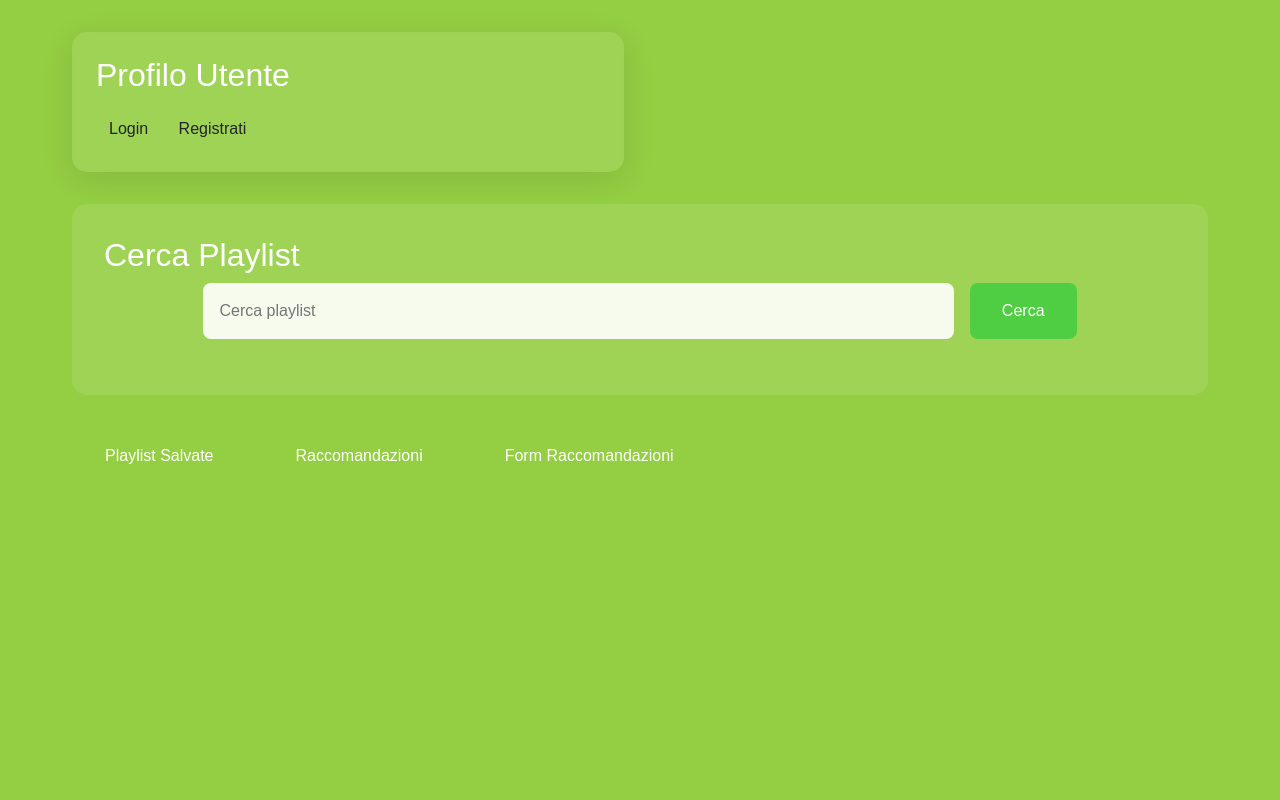
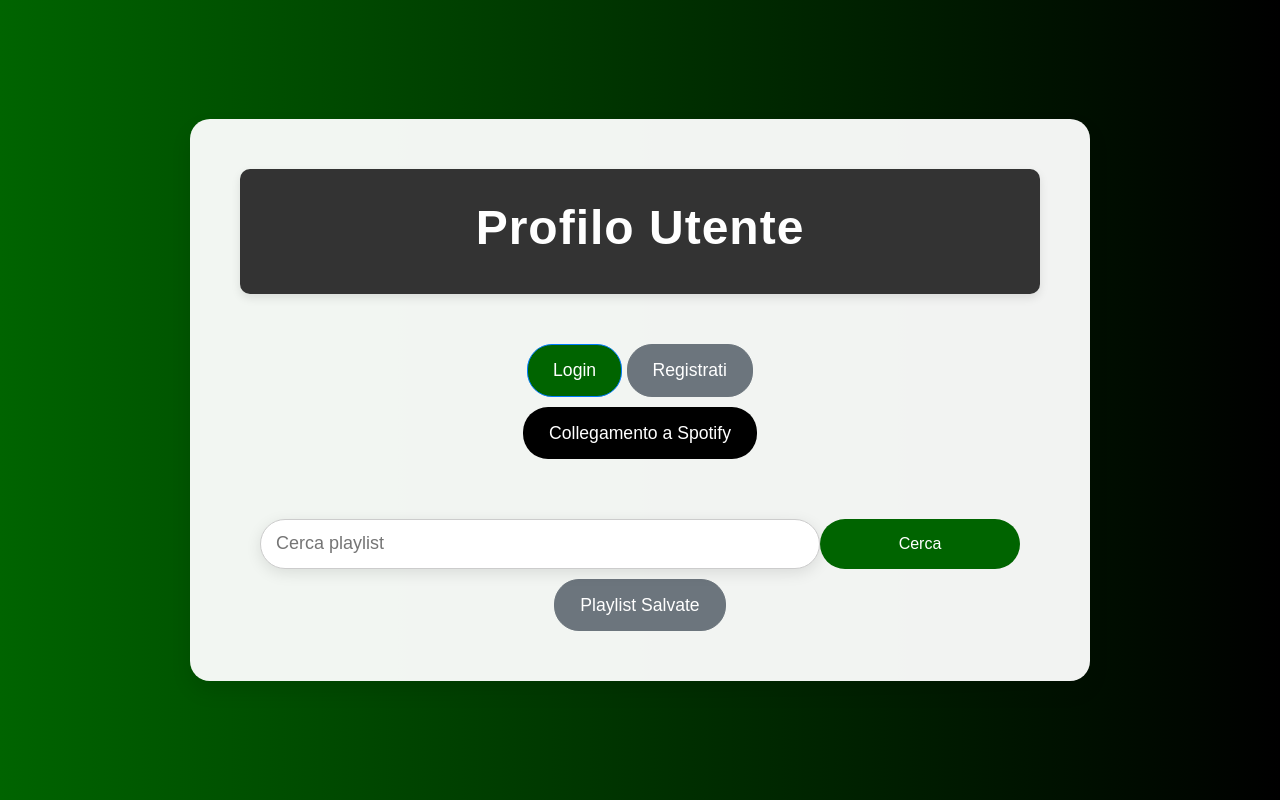
Before and after one commit to Arba-Marco/spotify_progetto, a Flask app: page / in a window 1280 px wide. Run offline with Flask 3, Linux system fonts and the light colour scheme; some libraries are stand-ins or nearby versions.

Commit message:
Miglioramento grafica

```diff
--- a/templates/home.html
+++ b/templates/home.html
@@ -3,246 +3,269 @@
 <head>
     <meta charset="UTF-8">
     <meta name="viewport" content="width=device-width, initial-scale=1.0">
-    <title style="color: white;">Profilo Utente</title>
-    <link rel="stylesheet" href="https://cdn.jsdelivr.net/npm/bootstrap@5.3.0/dist/css/bootstrap.min.css">
-    <link rel="stylesheet" href="https://cdnjs.cloudflare.com/ajax/libs/font-awesome/6.0.0/css/all.min.css">
+    <title>Profilo Utente</title>
+    <link rel="stylesheet" href="https://maxcdn.bootstrapcdn.com/bootstrap/4.0.0/css/bootstrap.min.css">
     <style>
-        :root {
-            --primary-color: #4FCE43;
-            --secondary-color: #43CE7D;
-            --background-color: #94CE43;
-            --text-color: #ffffff;
-        }
-
         body {
-            background-color: var(--background-color);
-            color: var(--text-color);
-            min-height: 100vh;
+            background: linear-gradient(to right, #006400, #000000);
             font-family: 'Arial', sans-serif;
+            color: #fff;
+            overflow-x: hidden;
+            height: 100vh;
+            display: flex;
+            justify-content: center;
+            align-items: center;
+            margin: 0;
         }
 
         .container {
-            max-width: 1200px;
-            margin: 0 auto;
-            padding: 2rem;
+            max-width: 900px;
+            padding: 50px;
+            background-color: rgba(255, 255, 255, 0.95);
+            border-radius: 20px;
+            box-shadow: 0 10px 20px rgba(0, 0, 0, 0.1);
+            text-align: center;
+            color: #333;
         }
 
-        .user-profile {
-            display: grid;
-            grid-template-columns: 1fr 1fr;
-            gap: 2rem;
-            margin-bottom: 2rem;
+        .header {
+            background-color: #333;
+            color: #fff;
+            padding: 30px 20px;
+            text-align: center;
+            border-radius: 10px;
+            box-shadow: 0 4px 10px rgba(0, 0, 0, 0.1);
+            margin-bottom: 40px;
         }
 
-        .profile-card {
-            background: rgba(255, 255, 255, 0.1);
-            border-radius: 15px;
-            padding: 1.5rem;
-            backdrop-filter: blur(10px);
-            box-shadow: 0 8px 32px rgba(0, 0, 0, 0.1);
+        .header h1 {
+            font-size: 3em;
+            font-weight: bold;
+            letter-spacing: 1px;
         }
 
-        .profile-card h2 {
-            color: var(--primary-color);
-            margin-bottom: 1rem;
+        .btn {
+            border-radius: 25px;
+            padding: 12px 25px;
+            font-size: 1.1em;
+            margin-top: 10px;
         }
 
-        .auth-buttons button {
-            width: 100%;
-            margin-bottom: 1rem;
-            border: none;
-            padding: 1rem;
-            border-radius: 8px;
-            background: var(--primary-color);
-            color: white;
-            cursor: pointer;
-            transition: all 0.3s ease;
+        .btn-primary {
+            background-color: #006400;
+            color: #fff;
         }
 
-        .auth-buttons button:hover {
-            background: var(--secondary-color);
-            transform: translateY(-2px);
+        .btn-danger {
+            background-color: #dc3545 !important;
+            color: #fff !important;
         }
 
-        .search-section {
-            margin: 2rem 0;
-            padding: 2rem;
-            background: rgba(255, 255, 255, 0.1);
-            border-radius: 15px;
+        .btn-secondary {
+            background-color: #6c757d;
+            color: #fff;
+        }
+
+        .btn-success {
+            background-color: #28a745;
+            color: #fff;
+        }
+
+        .btn-info {
+            background-color: #17b847;
+            color: #fff;
+        }
+
+        .btn-spotify {
+            background-color: #000;
+            color: #fff;
+        }
+
+        .btn-save-playlist {
+            background-color: #006400;
+            color: #fff !important;
+        }
+
+        .playlist-item {
+            background-color: rgba(248, 249, 250, 0.9);
+            border-radius: 10px;
+            padding: 20px;
+            margin-bottom: 20px;
+            box-shadow: 0 4px 10px rgba(0, 0, 0, 0.1);
+        }
+
+        .playlist-item:hover {
+            background-color: rgba(233, 236, 239, 0.9);
+        }
+
+        .playlist-item strong {
+            font-size: 1.2em;
+        }
+
+        .playlist-item a {
+            color: #006400;
+            text-decoration: none;
+            font-weight: bold;
+        }
+
+        .playlist-item a:hover {
+            color: #004d00;
         }
 
         .search-form {
             display: flex;
-            gap: 1rem;
             justify-content: center;
-            margin-bottom: 1.5rem;
+            margin-top: 30px;
+            position: relative;
+            padding-top: 30px;
         }
 
-        .search-form input {
-            padding: 1rem;
-            border: none;
-            border-radius: 8px;
+        .search-form input[type="text"] {
             width: 70%;
-            background: rgba(255, 255, 255, 0.9);
+            height: 50px;
+            padding: 15px;
+            font-size: 18px;
+            border: 1px solid #ccc;
+            border-radius: 50px;
+            box-shadow: 0 4px 15px rgba(0, 0, 0, 0.1);
+            outline: none;
         }
 
-        .search-form button {
-            padding: 1rem 2rem;
+        .search-form button[type="submit"] {
+            width: 25%;
+            height: 50px;
+            background-color: #006400;
+            color: #fff;
             border: none;
-            border-radius: 8px;
-            background: var(--primary-color);
-            color: white;
+            border-radius: 50px;
             cursor: pointer;
-            transition: all 0.3s ease;
+            transition: background-color 0.3s ease;
         }
 
-        .search-form button:hover {
-            background: var(--secondary-color);
+        .search-form button[type="submit"]:hover {
+            background-color: #004d00;
         }
 
         .search-results {
-            display: grid;
-            grid-template-columns: repeat(auto-fit, minmax(300px, 1fr));
-            gap: 1.5rem;
+            margin-top: 50px;
+            opacity: 0;
+            animation: fadeIn 1s forwards;
         }
 
-        .search-result {
-            background: rgba(255, 255, 255, 0.1);
-            border-radius: 10px;
-            padding: 1.5rem;
-            transition: all 0.3s ease;
+        @keyframes fadeIn {
+            from {
+                opacity: 0;
+            }
+            to {
+                opacity: 1;
+            }
         }
 
-        .search-result:hover {
-            transform: translateY(-5px);
-            box-shadow: 0 5px 15px rgba(0, 0, 0, 0.2);
+        .search-results h2 {
+            font-size: 2em;
+            text-align: center;
         }
 
-        .recommendations {
-            margin-top: 2rem;
-            padding: 2rem;
-            background: rgba(255, 255, 255, 0.1);
-            border-radius: 15px;
+        .search-results ul {
+            list-style-type: none;
+            padding: 0;
         }
 
-        .recommendation-card {
-            background: rgba(255, 255, 255, 0.9);
+        .search-results li {
+            margin: 10px 0;
+            padding: 10px;
             border-radius: 10px;
-            padding: 1.5rem;
-            margin-bottom: 1.5rem;
-            box-shadow: 0 4px 6px rgba(0, 0, 0, 0.1);
+            box-shadow: 0 4px 10px rgba(0, 0, 0, 0.1);
         }
 
-        .recommendation-card:hover {
-            box-shadow: 0 6px 12px rgba(0, 0, 0, 0.15);
+        .search-results li:hover {
+            background-color: rgba(233, 236, 239, 0.9);
         }
 
-        .action-buttons {
-            display: flex;
-            gap: 1rem;
-            margin-top: 1rem;
+        .search-results li a {
+            color: #006400;
         }
 
-        .action-buttons button {
-            padding: 0.5rem 1rem;
-            border: none;
-            border-radius: 5px;
-            background: var(--primary-color);
-            color: white;
-            cursor: pointer;
-            transition: all 0.3s ease;
-        }
-
-        .action-buttons button:hover {
-            background: var(--secondary-color);
-        }
-
-        .nav-buttons {
-            display: flex;
-            gap: 1rem;
-            margin-top: 2rem;
-        }
-
-        .nav-buttons a {
-            padding: 1rem 2rem;
-            border-radius: 8px;
-            text-decoration: none;
-            color: white;
-            transition: all 0.3s ease;
-        }
-
-        .nav-buttons a:hover {
-            background: var(--primary-color);
-        }
-
-        .audio-preview {
-            width: 100%;
-            margin-top: 1rem;
+        .search-results li a:hover {
+            color: #004d00;
         }
 
         @media (max-width: 768px) {
-            .user-profile {
-                grid-template-columns: 1fr;
+            .search-form input[type="text"] {
+                width: 60%;
             }
 
-            .search-form input {
-                width: 100%;
+            .search-form button[type="submit"] {
+                width: 35%;
             }
 
-            .search-form {
-                flex-direction: column;
+            .container {
+                padding: 30px;
             }
+
+            .header h1 {
+                font-size: 2.5em;
+            }
+        }
+
+        .logout-btn-container {
+            border-top: 2px solid #ccc;
+            padding-top: 20px;
+            margin-top: 30px;
+        }
+        .btn-primary:hover {
+    background-color: #339933;
+    color: #fff;
         }
     </style>
 </head>
 <body>
     <div class="container">
-        <div class="user-profile">
-            <div class="profile-card">
-                <h2 style="color: white;">Profilo Utente</h2>
+        <div class="header">
+            <h1>Profilo Utente</h1>
+        </div>
+
+        <!-- LOGIN/LOGOUT FLASK -->
+        <div class="btn-container">
             {% if current_user.is_authenticated %}
-                    <p>Benvenuto, {{ current_user.username }}!</p>
-                    <div class="auth-buttons">
-                        <a href="{{ url_for('login_bp.logout') }}" class="btn">Logout da Flask</a>
+                <h3>Benvenuto, {{ current_user.username }}!</h3>
+                <div class="logout-btn-container">
+                    <a href="{{ url_for('login_bp.logout') }}" class="btn btn-danger">Logout da Flask</a>
                 </div>
             {% else %}
-                    <div class="auth-buttons">
-                        <a href="{{ url_for('login_bp.login') }}" class="btn">Login</a>
-                        <a href="{{ url_for('login_bp.register') }}" class="btn">Registrati</a>
-                    </div>
+                <a href="{{ url_for('login_bp.login') }}" class="btn btn-primary">Login</a>
+                <a href="{{ url_for('login_bp.register') }}" class="btn btn-secondary">Registrati</a>
             {% endif %}
         </div>
 
+        <!-- LOGIN/LOGOUT SPOTIFY -->
+        <div class="btn-container">
             {% if user_info %}
-                <div class="profile-card">
-                    <h2>Profilo Spotify</h2>
-                    <div class="user-info">
-                        <img src="{{ user_info['images'][0]['url'] }}" alt="Immagine profilo" class="rounded-circle" style="width: 150px; height: 150px; object-fit: cover;">
-                        <h3>{{ user_info['display_name'] }}</h3>
-                        <div class="auth-buttons">
-                            <a href="{{ url_for('auth.logout') }}" class="btn">Logout da Spotify</a>
-                        </div>
-                    </div>
-                </div>
+                <h3>Benvenuto, {{ user_info['display_name'] }}!</h3>
+                {% if user_info['images'] %}
+                    <img src="{{ user_info['images'][0]['url'] }}" width="150" alt="Immagine profilo" class="rounded-circle mb-3">
+                {% endif %}
+                <a href="{{ url_for('auth.logout') }}" class="btn btn-spotify">Logout da Spotify</a>
+            {% else %}
+                <a href="{{ url_for('auth.login_spotify') }}" class="btn btn-spotify">Collegamento a Spotify</a>
             {% endif %}
         </div>
 
-        <div class="search-section">
-            <h2>Cerca Playlist</h2>
-            <form method="POST" action="{{ url_for('home.search_playlist') }}" class="search-form">
-                <input type="text" name="search_query" placeholder="Cerca playlist" required>
+        <!-- FORM RICERCA PLAYLIST -->
+        <form method="POST" action="/search_playlist" class="search-form">
+            <input type="text" name="search_query" placeholder="Cerca playlist" required />
             <button type="submit">Cerca</button>
         </form>
-        </div>
 
+        <!-- RISULTATI RICERCA -->
         {% if search_results %}
         <div class="search-results">
-    <h2>Risultati della ricerca</h2>
+            <h2>Risultati della ricerca - Playlist</h2>
             <ul>
                 {% for playlist in search_results %}
                     <li>
                         <strong>{{ playlist['name'] }}</strong>
-                {% if 'tracks' in playlist and playlist['tracks'] and 'total' in playlist['tracks'] %}
+                        {% if playlist['tracks'] %}
                             ({{ playlist['tracks']['total'] }} brani)
                         {% else %}
                             (0 brani)
@@ -255,40 +278,12 @@
         </div>
         {% endif %}
 
-        {% if recommendations %}
-            <div class="recommendations">
-                <h2>Raccomandazioni</h2>
-                {% for track in recommendations %}
-                    <div class="recommendation-card">
-                        <div class="track-info">
-                            <h4>{{ track['name'] }}</h4>
-                            <p>{{ track['artists'][0]['name'] }}</p>
-                            <div class="action-buttons">
-                                <a href="{{ track['external_urls']['spotify'] }}" class="btn" target="_blank">Apri su Spotify</a>
-                                <form method="POST" action="{{ url_for('home.save_recommendations') }}" class="d-inline">
-                                    <input type="hidden" name="track_uris" value="{{ track['uri'] }}'>
-                                    <button type="submit" class="btn">Salva</button>
-                                </form>
-                            </div>
-                        </div>
-                        {% if track['preview_url'] %}
-                            <audio controls class="audio-preview">
-                                <source src="{{ track['preview_url'] }}" type="audio/mpeg">
-                            </audio>
+        <!-- LINK PLAYLIST SALVATE -->
+        <a href="{{ url_for('home.view_saved_playlists') }}" class="btn btn-secondary">Playlist Salvate</a>
+
+        {% if user_info %}
+        <a href="{{ url_for('home.view_spotify_playlists') }}" class="btn btn-info">Le mie Playlist su Spotify</a>
         {% endif %}
-                    </div>
-                {% endfor %}
-            </div>
-        {% endif %}
-
-        <div class="nav-buttons">
-            <a href="{{ url_for('home.view_saved_playlists') }}" class="btn">Playlist Salvate</a>
-            {% if user_info %}
-                <a href="{{ url_for('home.view_spotify_playlists') }}" class="btn">Le mie Playlist su Spotify</a>
-            {% endif %}
-            <a href="{{ url_for('home.get_recommendations') }}" class="btn">Raccomandazioni</a>
-            <a href="{{ url_for('home.get_recommendations') }}" class="btn">Form Raccomandazioni</a>
-        </div>
     </div>
 </body>
 </html>
```
Lines whose indentation alone changed are shown as unchanged.
